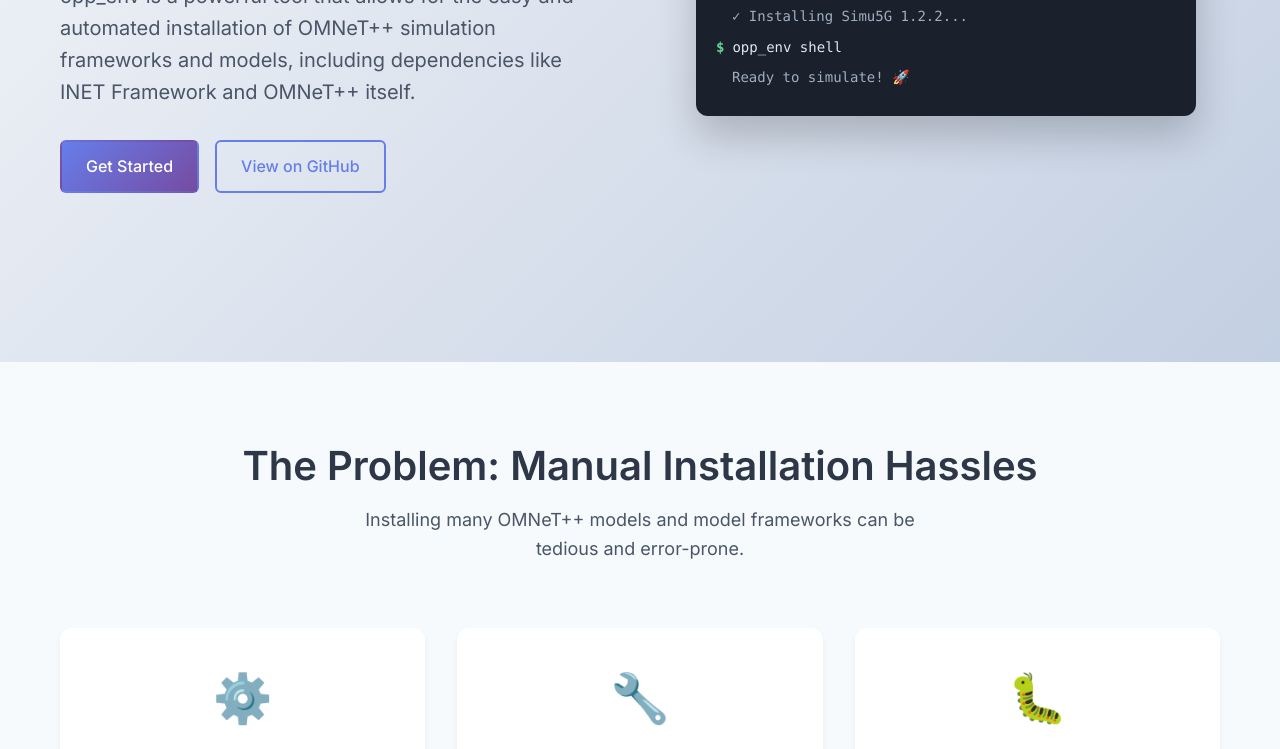
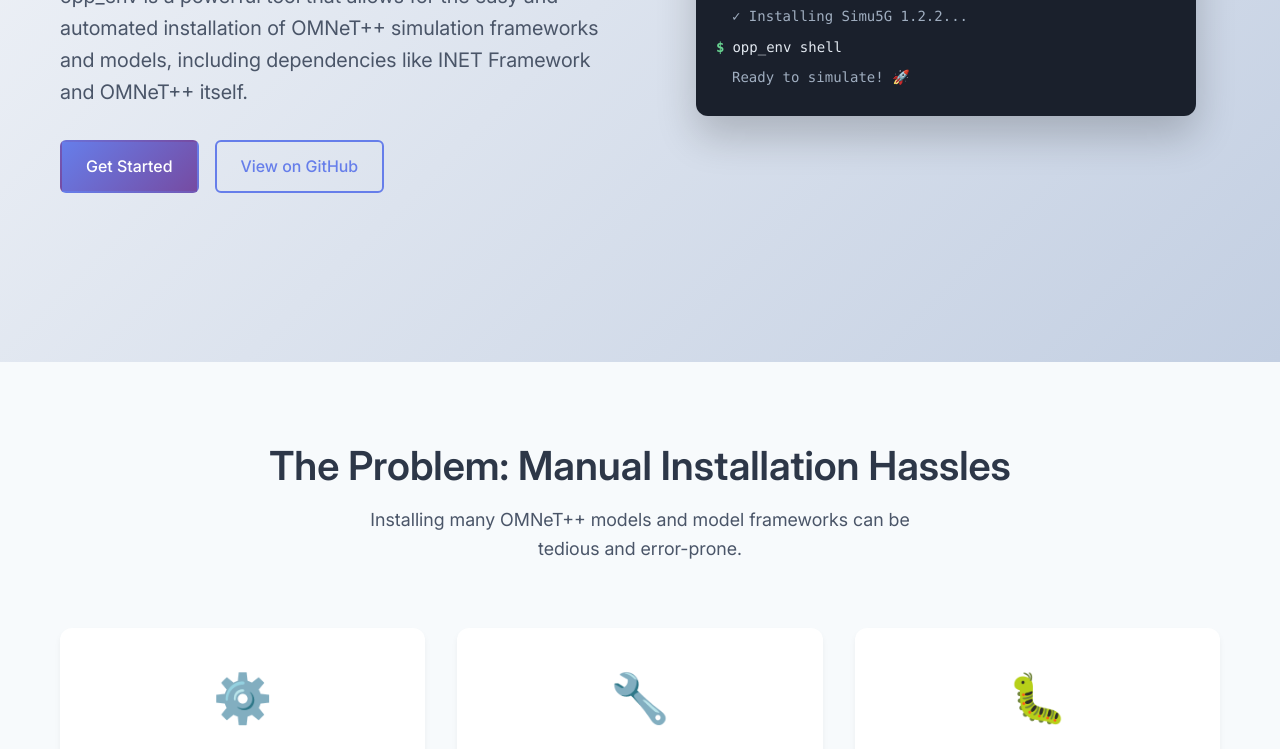
Before and after one commit to omnetpp/opp_env, a plain HTML site: page website/public/index.html in a window 1280 px wide. Shown: the part 438-1187 px from the top of the page. Drawn offline with Linux system fonts and the light colour scheme.

Commit message:
website: self-host the Inter font
The pages loaded Inter from Google Fonts, which sends every visitor's IP
address to Google. The variable font (all weights, 352 KB) and its SIL OFL
license now come from the Inter 4.1 release (web/InterVariable.woff2).
script.js no longer preloads the Google stylesheet.

```diff
--- a/website/public/index.html
+++ b/website/public/index.html
@@ -6,9 +6,7 @@
     <title>opp_env - Simplifying OMNeT++ Model Installations</title>
     <meta name="description" content="opp_env is a powerful tool that allows for the easy and automated installation of OMNeT++ simulation frameworks and models, including dependencies like INET Framework and OMNeT++ itself.">
     <link rel="stylesheet" href="styles.css">
-    <link rel="preconnect" href="https://fonts.googleapis.com">
-    <link rel="preconnect" href="https://fonts.gstatic.com" crossorigin>
-    <link href="https://fonts.googleapis.com/css2?family=Inter:wght@300;400;500;600;700&display=swap" rel="stylesheet">
+    <link rel="preload" href="/fonts/InterVariable.woff2" as="font" type="font/woff2" crossorigin>
 </head>
 <body>
     <!-- Navigation -->
--- a/website/public/script.js
+++ b/website/public/script.js
@@ -330,14 +330,4 @@ document.addEventListener('DOMContentLoaded', function() {
     }
 });
 
-// Preload critical resources
-document.addEventListener('DOMContentLoaded', function() {
-    // Preload fonts
-    const fontLink = document.createElement('link');
-    fontLink.rel = 'preload';
-    fontLink.href = 'https://fonts.googleapis.com/css2?family=Inter:wght@300;400;500;600;700&display=swap';
-    fontLink.as = 'style';
-    document.head.appendChild(fontLink);
-});
-
 console.log('opp_env website loaded successfully! 🚀');
--- a/website/public/styles.css
+++ b/website/public/styles.css
@@ -1,3 +1,11 @@
+@font-face {
+    font-family: 'Inter';
+    font-style: normal;
+    font-weight: 100 900;
+    font-display: swap;
+    src: url('fonts/InterVariable.woff2') format('woff2');
+}
+
 /* Reset and Base Styles */
 * {
     margin: 0;
```
Also changed, not shown: website/public/fonts/Inter-LICENSE.txt (added), website/public/fonts/InterVariable.woff2 (added).
